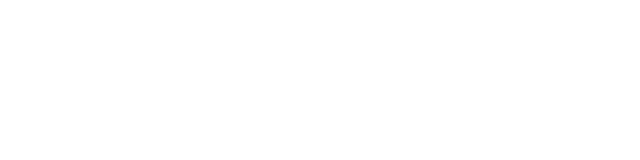
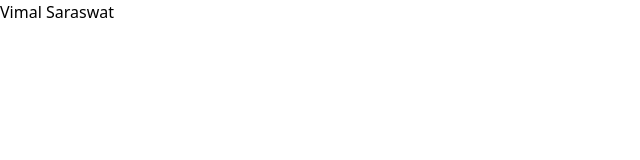
Before and after one commit to vimalsaraswat/Portfolio, a Next.js app: page / in a window 1280 px wide. Shown: the top 160 px of the page, without its empty margins (0-640 px from the left). Built offline with nearby package versions, Linux system fonts and the light colour scheme.

Commit message:
add sections in page

```diff
--- a/app/page.jsx
+++ b/app/page.jsx
@@ -1,6 +1,61 @@
-export default function Home() {
+export default function Page() {
   return (
     <>
+    <Header />
+    <Main />
+    <Footer />
     </>
   );
 }
+
+function Header() {
+  return (
+    <header>
+      <nav>
+        <ul>
+          <li></li>
+        </ul>
+      </nav>
+    </header>
+  );
+}
+function Main() {
+  return (
+    <main>
+      <Home />
+      <Skills />
+      <Projects />
+      <About />
+    </main>
+  );
+}
+function Footer() {
+  return (
+    <footer>
+
+    </footer>
+  );
+}
+
+function Home() {
+  return (
+    <section>
+      <h1>Vimal Saraswat</h1>
+    </section>
+  );
+}
+function Skills() {
+  return (
+    <section></section>
+  );
+}
+function Projects() {
+  return (
+    <section></section>
+  );
+}
+function About() {
+  return (
+    <section></section>
+  );
+}
```
